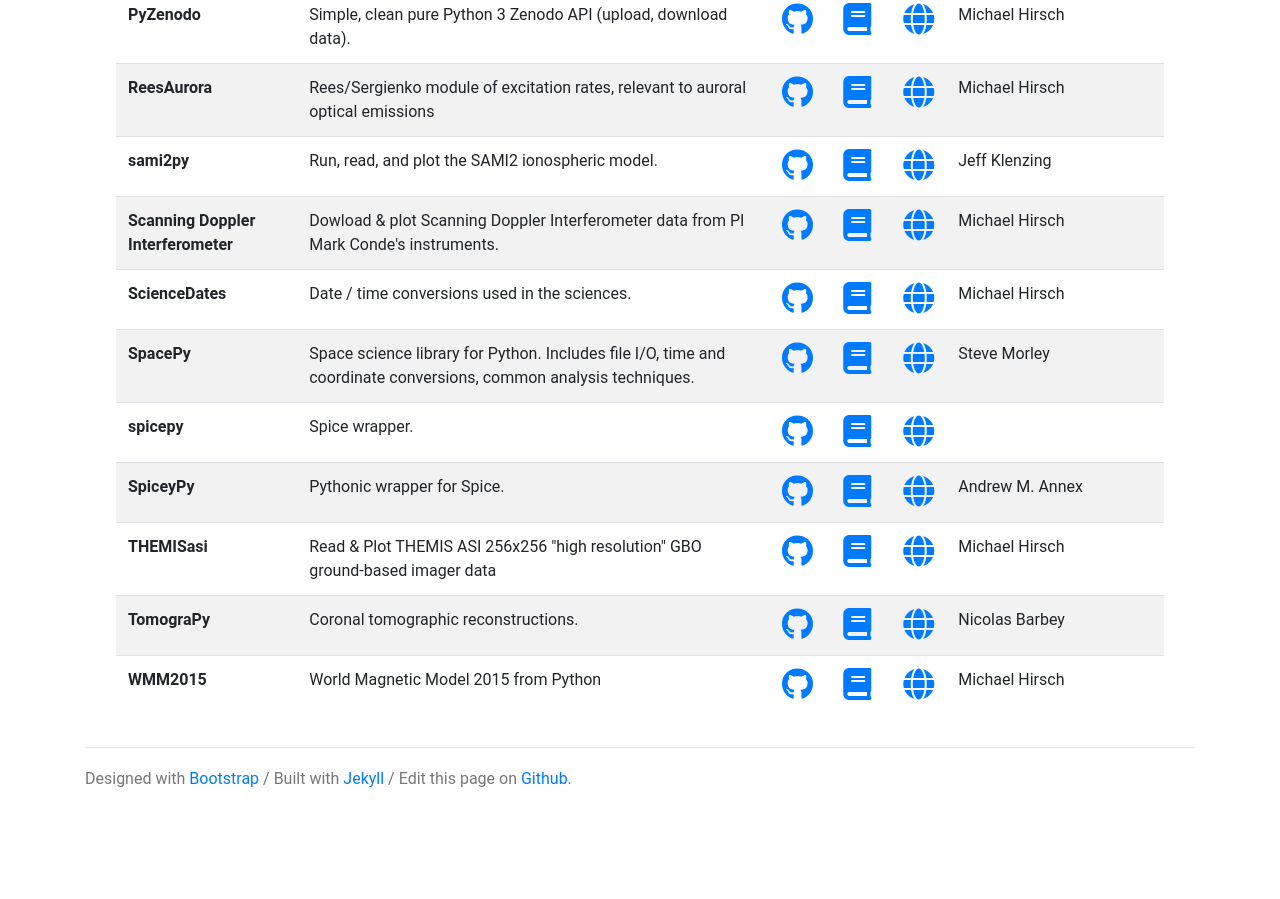
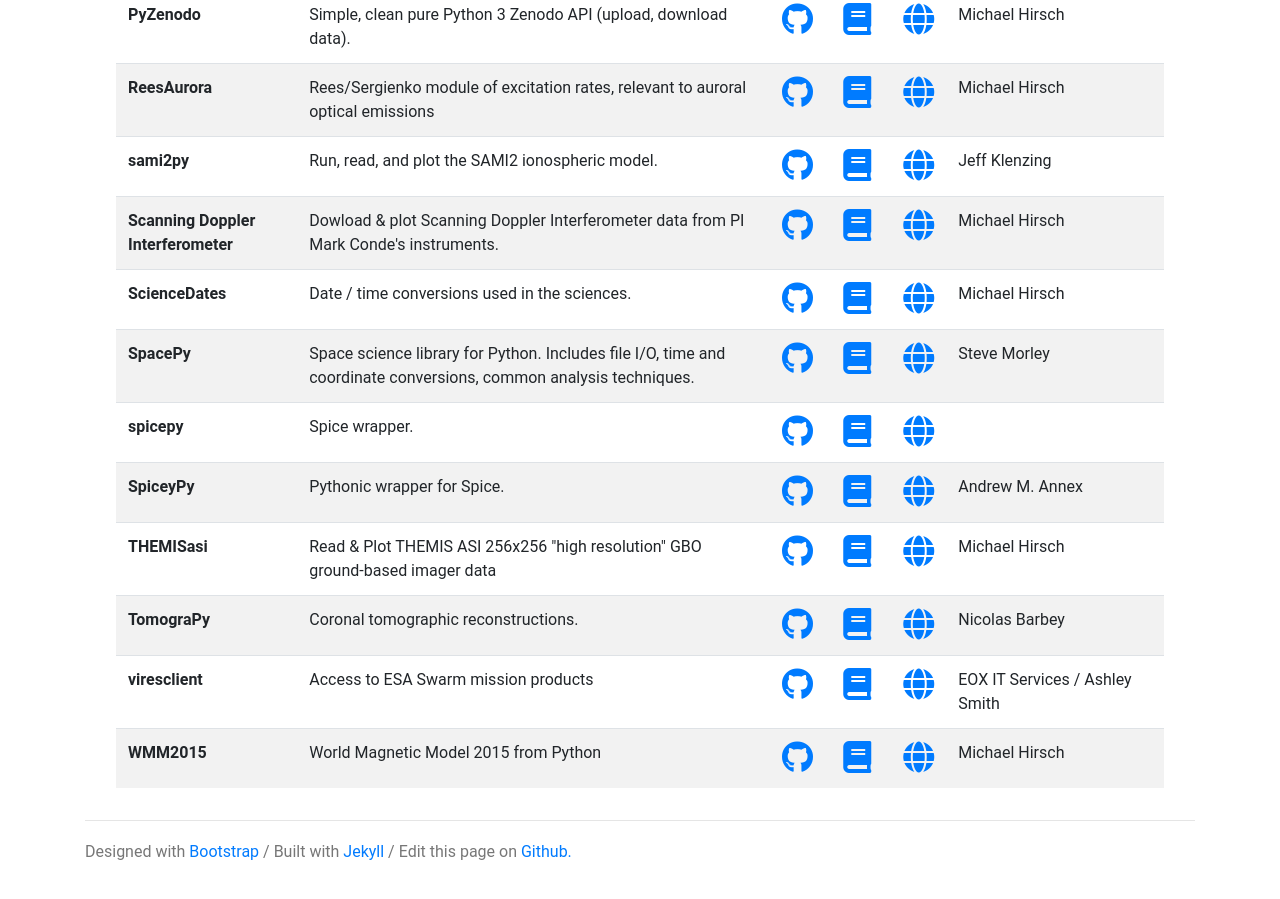
Before and after one commit to heliophysicsPy/heliophysicsPy.github.io, a Jekyll site: the page built from _pages/projects.html, in a window 1280 px wide and 900 px high, scrolled down 3433 px. Built offline with Jekyll 4.4.1, drawn with Linux system fonts in a browser that asks for light colours; nearby versions of some CDN libraries; before the commit the page ends 4260 px from its top, so only the background shows below that.

Commit message:
Add viresclient to Projects

```diff
--- a/_data/projects.yml
+++ b/_data/projects.yml
@@ -323,3 +323,11 @@
   logo: https://avatars3.githubusercontent.com/u/22352442?s=460&v=4
   contact: "Bryan Harter"
   keywords: ["solar","magnetosphere","ionosphere_thermosphere_mesosphere","general"]
+
+- name: "viresclient"
+  code: "https://github.com/ESA-VirES/VirES-Python-Client/"
+  docs: "https://viresclient.readthedocs.io/"
+  url: "https://vires.services/"
+  description: "Access to ESA Swarm mission products"
+  contact: "EOX IT Services / Ashley Smith"
+  keywords: ["magnetosphere", "ionosphere_thermosphere_mesosphere", "data_retrieval", "webservice", "data_access"]
```
